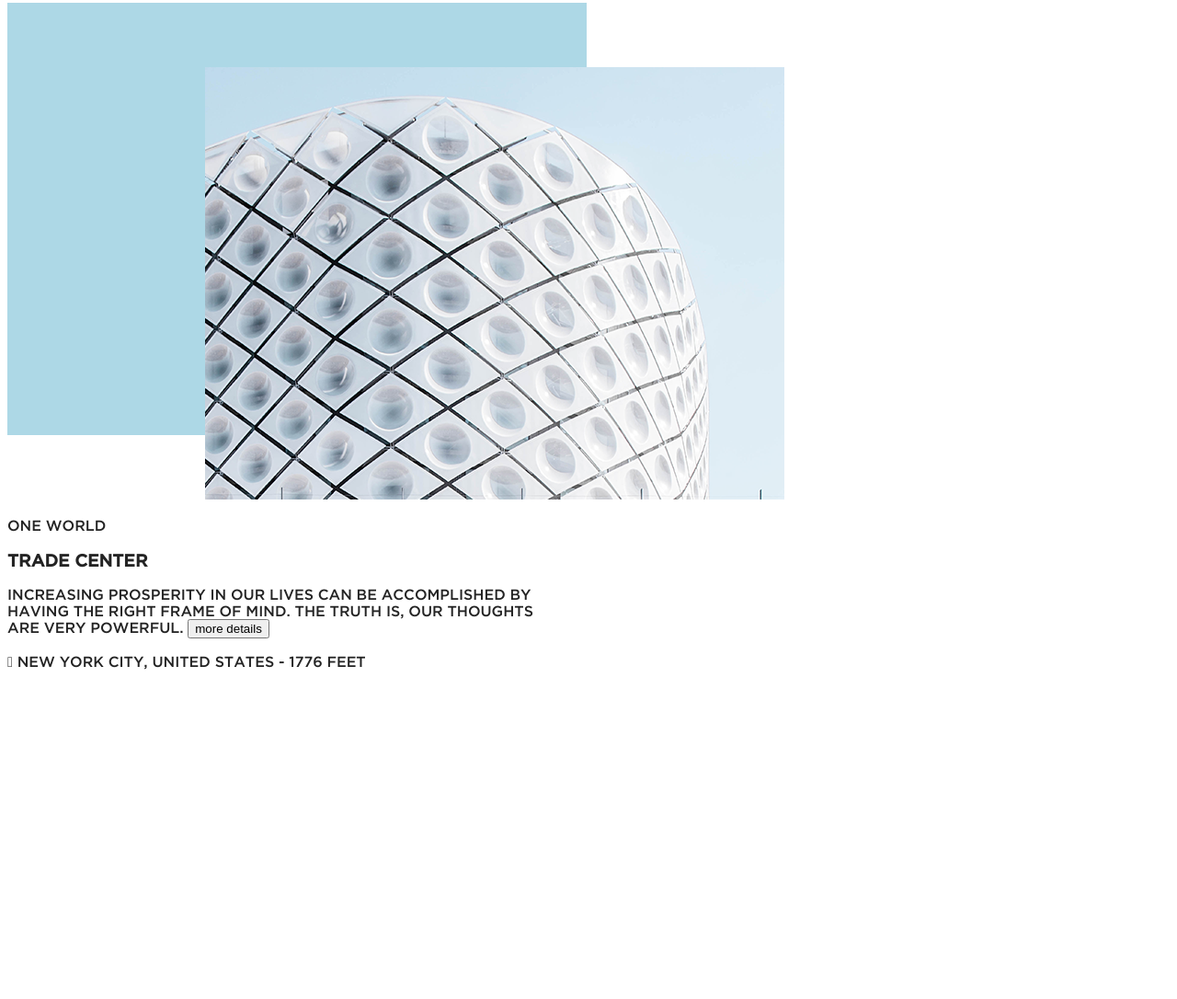
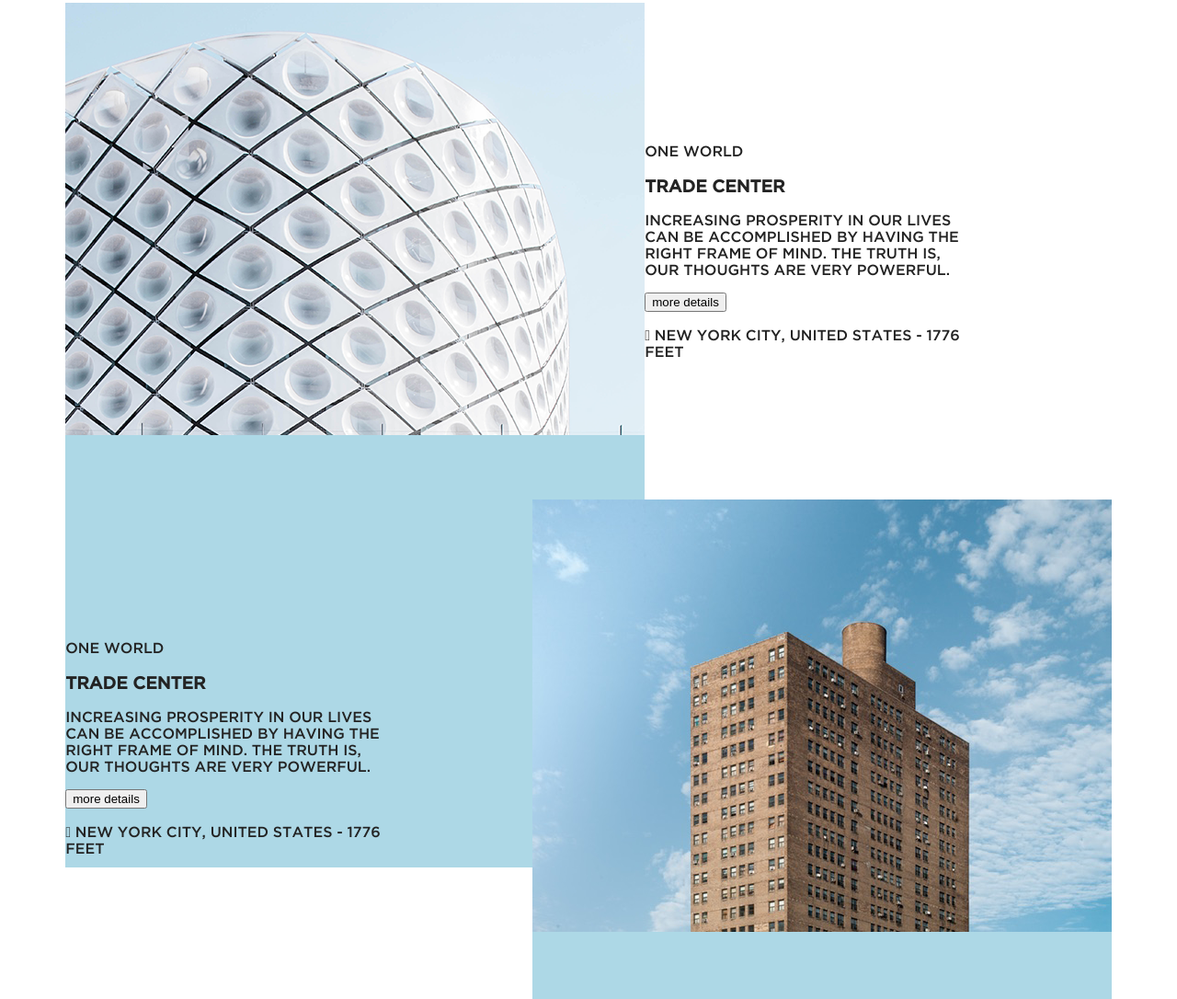
Before and after one commit to artofnext/br_exam_2_js, a website: page index.html in a window 1280 px wide. Shown: the part 974-2060 px from the top of the page at 92% size. Before the commit the page ends 1726 px from the top, so only its background shows below. Drawn offline with nearby package versions, Linux system fonts and the light colour scheme.

Commit message:
add 2 section

```diff
--- a/css/styles.scss
+++ b/css/styles.scss
@@ -121,6 +121,10 @@
     font-size: 44px;
 }
 
+.section2__container {
+    // margin: 50px 0;
+}
+
 .frame {
     width: 630px;
     height: 470px;
@@ -129,24 +133,28 @@
 .double__image {
     position: relative;
     display: inline-block;
-    width: 845px;
+    // max-width: 845px;
+    // width: 50%;
     height: 540px;
 }
 
 .blue__bg {
     background-color: lightblue;
     z-index: -1;
+    position: absolute;
+    // position: absolute;
 }
 
 .img__trade {
-    position: absolute;
-    right: 0;
-    bottom: 0;
-
+    // right: 0;
+    // bottom: 0;
 }
 
 .section2__post {
     display: inline-block;
+    padding: 20px 150px 20px 0;
     max-width: 600px;
-    width: 600px;
+    width: 45%;
+    // top: 50%;
+    // width: 600px;
 }
--- a/index.html
+++ b/index.html
@@ -92,21 +92,43 @@
 
     <section class="what">
         <div class="what__container centered">
-            <div class="section__line"><hr/></div>
+            <div class="section__line">
+                <hr />
+            </div>
             <h3 class="section__title centered__text">what we do</h3>
         </div>
-        <div class="section2__container trade">
+        <div class="section2__container centered flex-spread trade">
             <div class="double__image">
+                <div class="frame img__trade"><img src="img/trade_center.png"></div>
                 <div class="blue__bg frame"></div>
-                <div class="frame img__trade"><img src="img/trade_center.png"></div>
             </div>
             <div class="section2__post">
                 <p class="post__pre">One World</p>
                 <h3 class="post__title">Trade Center</h3>
-                <p class="post__text">Increasing prosperity in our lives can be accomplished by having the right frame of mind. The truth is, our thoughts are very powerful.
+                <p class="post__text">Increasing prosperity in our
+                    lives can be accomplished by having the right frame of mind. The truth is,
+                    our thoughts are very powerful.
+                </p>
                 <button class="post__button button">more details</button>
-                <p class="post_tag">  New York City, United States - 1776 feet</p>
+                <p class="post_tag"> New York City, United States - 1776 feet</p>
 
+            </div>
+        </div>
+        <div class="section2__container centered flex-spread commerce">
+            <div class="section2__post">
+                <p class="post__pre">One World</p>
+                <h3 class="post__title">Trade Center</h3>
+                <p class="post__text">Increasing prosperity in our
+                    lives can be accomplished by having the right frame of mind. The truth is,
+                    our thoughts are very powerful.
+                </p>
+                <button class="post__button button">more details</button>
+                <p class="post_tag"> New York City, United States - 1776 feet</p>
+
+            </div>
+            <div class="double__image">
+                <div class="frame img__trade"><img src="img/commerce_center.png"></div>
+                <div class="blue__bg frame"></div>
             </div>
         </div>
     </section>
```
Also changed, not shown: css/styles.css.
